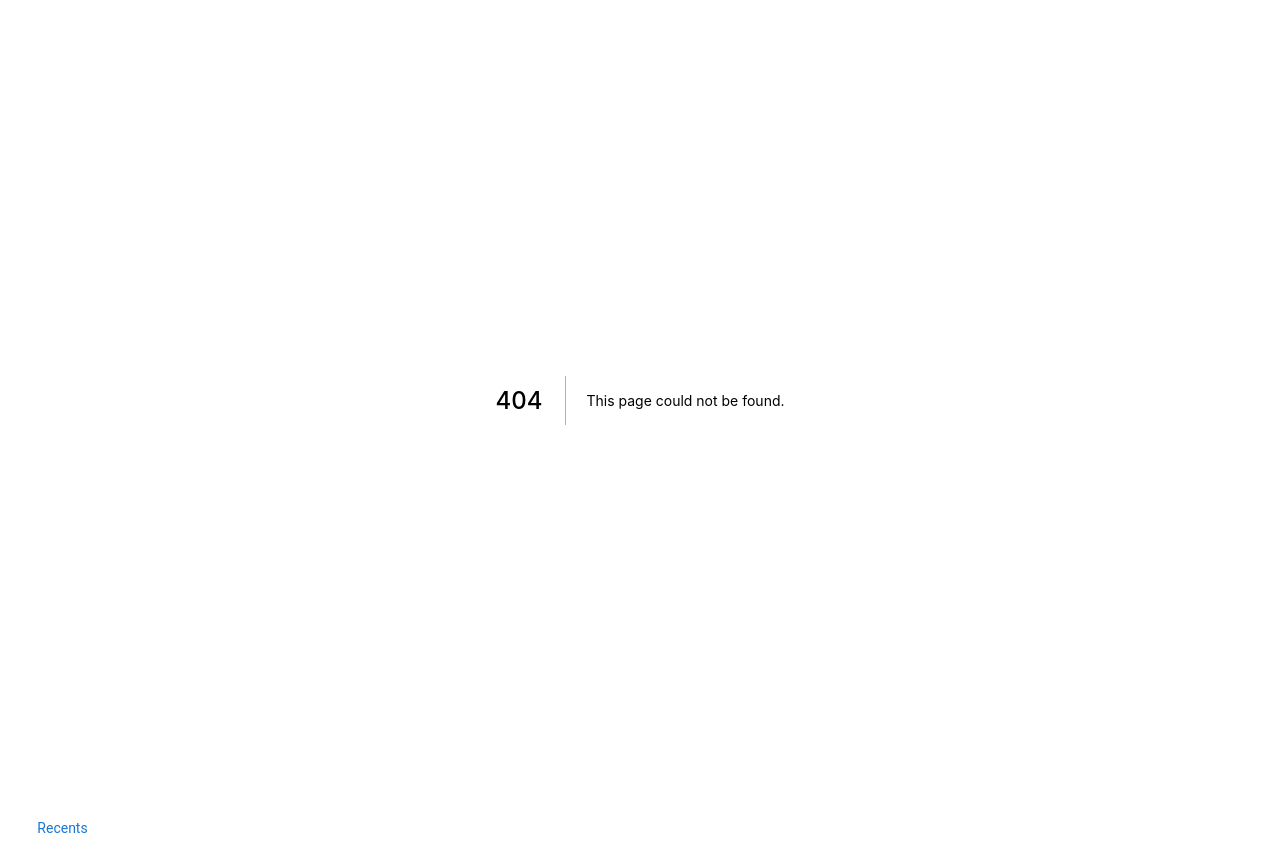
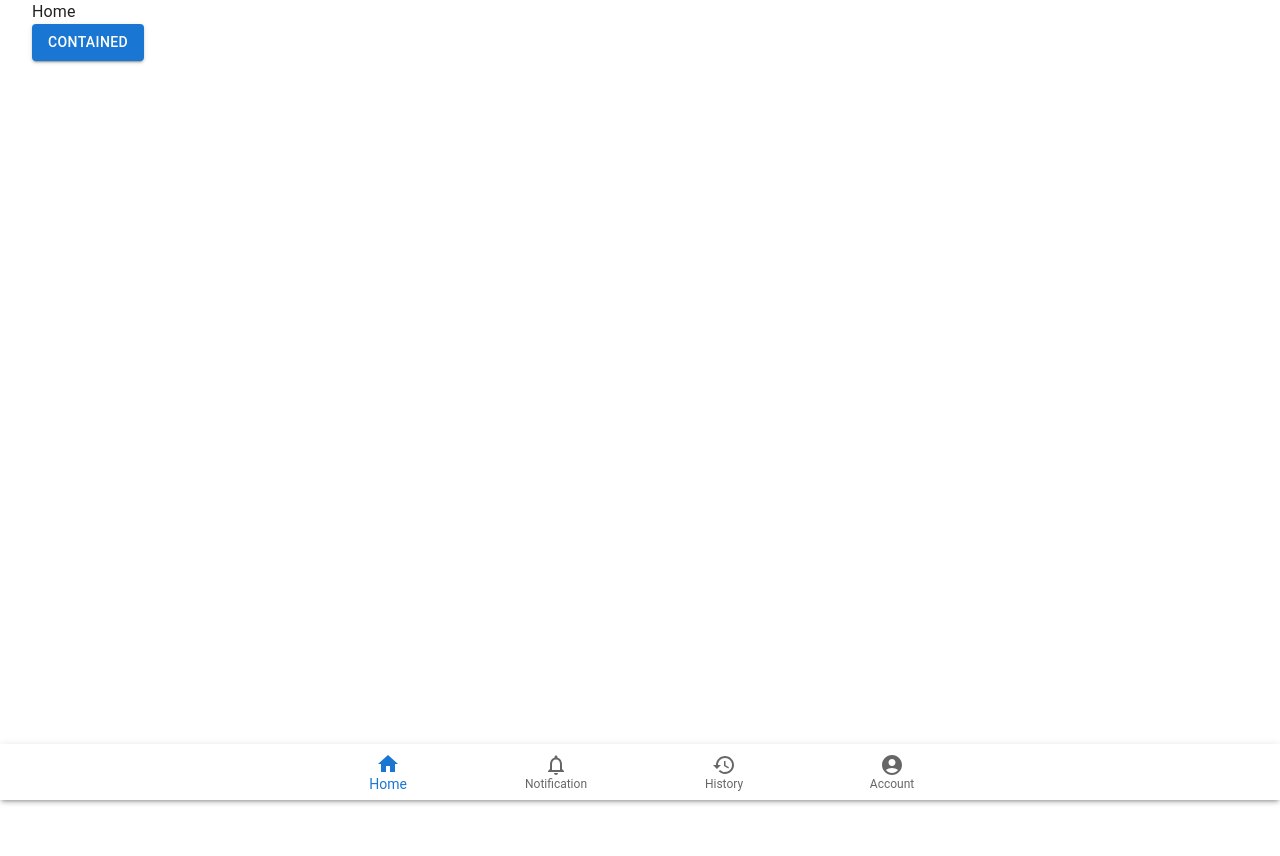
Before and after one commit to IKNNS/Software-Engineering, a Next.js app: page /Home in a window 1280 px wide. Before the commit this address had no page. After the commit the page ends 800 px from the top, so only its background shows below. Built offline with nearby package versions, Linux system fonts and the light colour scheme.

Commit message:
adding NavBar to _app.tsx (All pages

```diff
--- a/components/navbar.tsx
+++ b/components/navbar.tsx
@@ -1,37 +1,34 @@
 import * as React from 'react';
 import BottomNavigation from '@mui/material/BottomNavigation';
 import BottomNavigationAction from '@mui/material/BottomNavigationAction';
-// import FolderIcon from '@mui/icons-material/Folder';
-// import RestoreIcon from '@mui/icons-material/Restore';
-// import FavoriteIcon from '@mui/icons-material/Favorite';
-// import LocationOnIcon from '@mui/icons-material/LocationOn';
+import Box from '@mui/material/Box';
+import CssBaseline from '@mui/material/CssBaseline';
+import Paper from '@mui/material/Paper';
+import HomeIcon from '@mui/icons-material/Home';
+import HistoryIcon from '@mui/icons-material/History';
+import NotificationsNoneIcon from '@mui/icons-material/NotificationsNone';
+import AccountCircleIcon from '@mui/icons-material/AccountCircle';
 
-export default function LabelBottomNavigation() {
-  const [value, setValue] = React.useState('recents');
-
-  const handleChange = (event: React.SyntheticEvent, newValue: string) => {
-    setValue(newValue);
-  };
-
+export default function FixedBottomNavigation() {
+  const [value, setValue] = React.useState(0);
+  const ref = React.useRef<HTMLDivElement>(null);
   return (
-    <BottomNavigation sx={{ width: 500 }} value={value} onChange={handleChange}>
-      <BottomNavigationAction
-        label="Recents"
-        value="recents"
-        // icon={<RestoreIcon />}
-      />
-      <BottomNavigationAction
-        label="Favorites"
-        value="favorites"
-        // icon={<FavoriteIcon />}
-      />
-      <BottomNavigationAction
-        label="Nearby"
-        value="nearby"
-        // icon={<LocationOnIcon />}
-      />
-      <BottomNavigationAction label="Folder" value="folder"/>
-      {/* icon={<FolderIcon />} /> */}
-    </BottomNavigation>
+    <Box sx={{ pb: 7 }} ref={ref}>
+      <CssBaseline />
+      <Paper sx={{ position: 'fixed', bottom: 0, left: 0, right: 0 }} elevation={3}>
+        <BottomNavigation
+          showLabels
+          value={value}
+          onChange={(event, newValue) => {
+            setValue(newValue);
+          }}
+        >
+          <BottomNavigationAction label="Home" icon={<HomeIcon />} />
+          <BottomNavigationAction label="Notification" icon={<NotificationsNoneIcon />} />
+          <BottomNavigationAction label="History" icon={<HistoryIcon />} />
+          <BottomNavigationAction label="Account" icon={<AccountCircleIcon />} />
+        </BottomNavigation>
+      </Paper>
+    </Box>
   );
 }
--- a/package.json
+++ b/package.json
@@ -11,6 +11,7 @@
   "dependencies": {
     "@emotion/react": "^11.10.4",
     "@emotion/styled": "^11.10.4",
+    "@mui/icons-material": "^5.10.9",
     "@mui/material": "^5.10.11",
     "next": "12.3.1",
     "react": "18.2.0",
--- /dev/null
+++ b/pages/Home.tsx
@@ -0,0 +1,16 @@
+import type { NextPage } from 'next'
+import styles from '../styles/Home.module.css'
+import Button from '@mui/material/Button';
+
+const Regis: NextPage = () => {
+    return (
+        <div className={styles.container}>
+            <div>
+                Home
+            </div>
+            <Button variant="contained">Contained</Button>
+        </div>
+    )
+}
+
+export default Regis
--- a/pages/_app.tsx
+++ b/pages/_app.tsx
@@ -2,6 +2,7 @@ import '../styles/globals.css'
 import type { AppProps } from 'next/app'
 import 'components/navbar'
 import LabelBottomNavigation from '../components/navbar'
+import Head from 'next/head'
 
 function MyApp({ Component, pageProps }: AppProps) {
   console.log("Navbar Test")
```
Also changed, not shown: pages/test_register.tsx (deleted), 1 other file (tests, documents, lock files or other folders).
